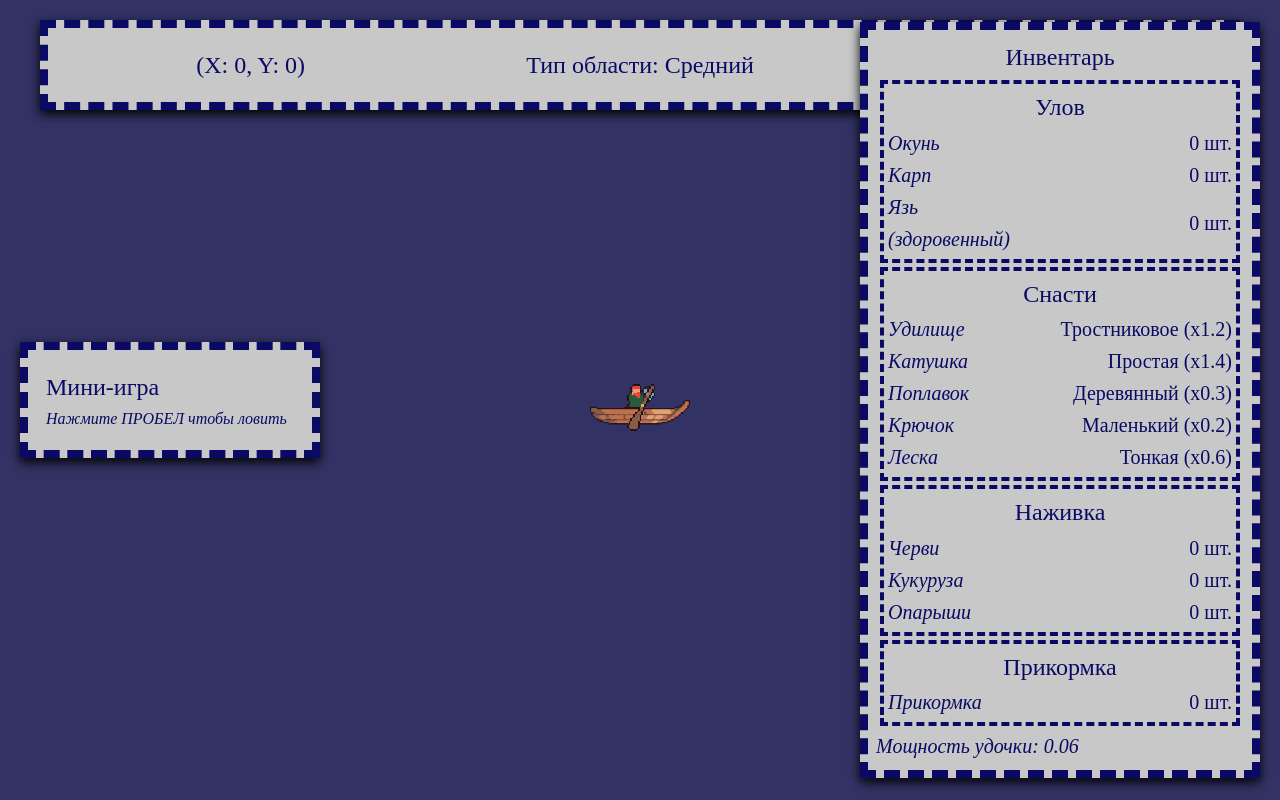
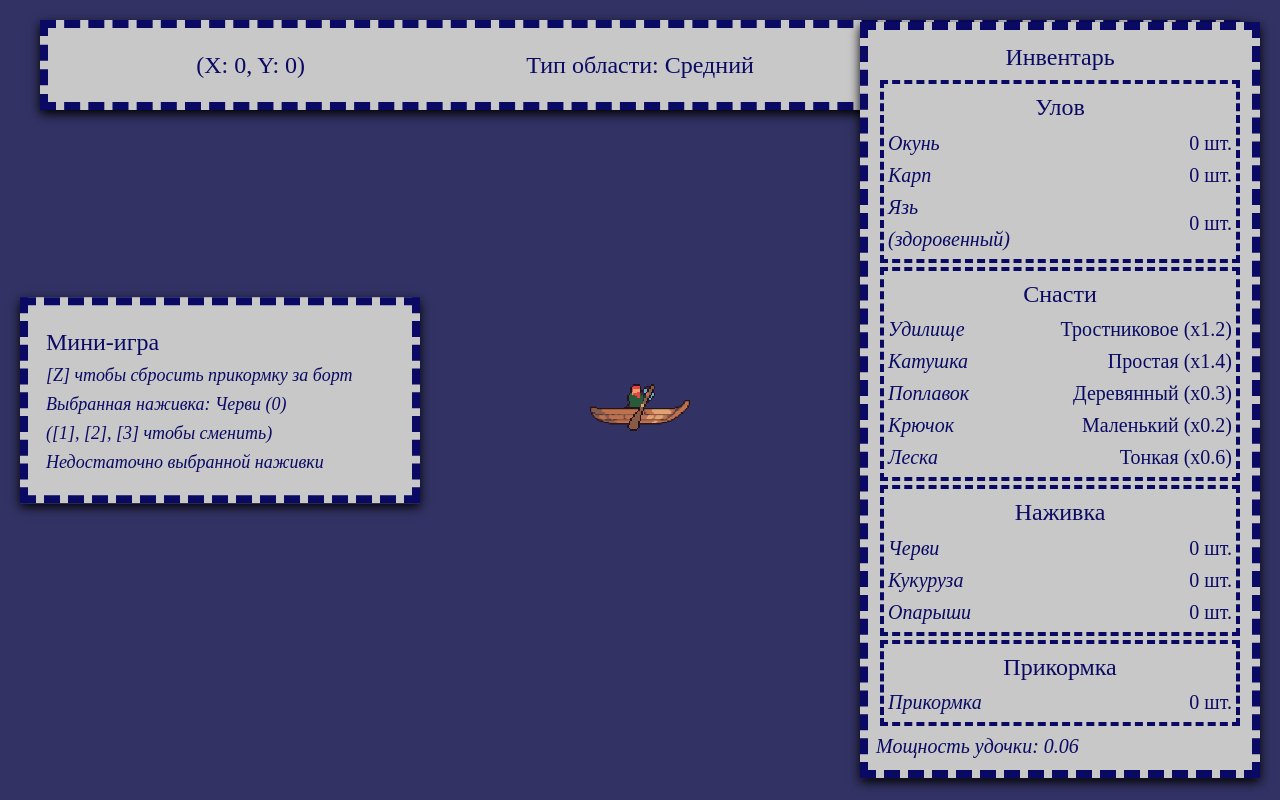
Before and after one commit to reznikovkg/vue-3-docker-compose, a Vue app in the folder vue/: page / in a window 1280 px wide. Built offline with nearby package versions, Linux system fonts and the light colour scheme; a web font is replaced by a local one.

Commit message:
Добавляет влияние характеристик удочки на ловлю, влияние выбранной приманки, меняет баланс

```diff
--- a/vue/src/components/MiniGame.vue
+++ b/vue/src/components/MiniGame.vue
@@ -9,8 +9,14 @@
       <div class="minigame__bar__target"></div>
     </div>
 
-    <span class="minigame__invite" v-if="!fishing">Нажмите ПРОБЕЛ чтобы ловить</span>
-    <span class="minigame__invite" v-if="!active && fishing">Ждем клёва...</span>
+    <div class="minigame__info" v-if="!fishing">
+      <span class="minigame__label">[Z] чтобы сбросить прикормку за борт</span><br>
+      <span class="minigame__label">Выбранная наживка: {{ activeBaitText }} ({{ baitCount }})<br> ([1], [2], [3] чтобы сменить)</span><br>
+      <span class="minigame__label" v-if="baitCount > 0">Нажмите [ПРОБЕЛ] чтобы ловить</span>
+      <span class="minigame__label" v-else>Недостаточно выбранной наживки</span>
+    </div>
+
+    <span class="minigame__label" v-if="!active && fishing">Ждем клёва...</span>
   </div>
 </template>
 
@@ -29,33 +35,65 @@ const direction = ref(1)
 
 const intervalID = ref(null)
 
-const speed = 0.8
+const targetStart = 45
+const targetEnd = 55
 
-const targetStart = 40
-const targetEnd = 60
+const activeBait = computed(() => store.getters['game/getActiveBait'])
+
+const baits = computed(() => store.getters['game/getBaits'])
+
+const zone = computed(() => store.getters['game/getCurrentZone'])
+
+const baitsNames = {
+  worms: 'Черви',
+  corn: 'Кукуруза',
+  maggots: 'Опарыши'
+}
+
+const baitDifficulty = {
+  worms: 1,
+  corn: 5,
+  maggots: 10
+}
+
+const power = computed(() => store.getters['game/getPower'])
+const speed = computed(() => { return 1.0 / (1 + Math.log(power.value / 0.05)) * baitDifficulty[activeBait.value] })
+
+const activeBaitText = computed(() => baitsNames[activeBait.value])
+const baitCount = computed(() => baits.value[activeBait.value])
+
+const handleNum = (e) => {
+  if (fishing.value) return
+  if (e.code === 'Digit1') {
+    store.dispatch('game/setActiveBait', 'worms')
+  } else if (e.code === 'Digit2') {
+    store.dispatch('game/setActiveBait', 'corn')
+  } else if (e.code === 'Digit3') {
+    store.dispatch('game/setActiveBait', 'maggots')
+  }
+}
 
 const handleSpace = (e) => {
   if (e.key !== ' ') return
 
-  const zone = computed(() => store.getters['game/getCurrentZone'])
-
   if (!active.value) {
-    startMiniGame(zone.value)
-    return
+    if (baitCount.value > 0) {
+      startMiniGame(zone.value)
+      return
+    }
   } else {
     const success = barPosition.value >= targetStart && barPosition.value <= targetEnd
     if (success) {
-      let randomVal = Math.floor(Math.random() * 100)
-
-      let fishType = 'common'
-      if (randomVal >= 75 && randomVal < 95) fishType = 'rare'
-      else if (randomVal >= 95) fishType = 'legendary'
-
-      console.log(randomVal)
+      const baitToFish = {
+        worms: 'common',
+        corn: 'rare',
+        maggots: 'legendary'
+      }
 
       store.dispatch('game/removeZone')
-      store.dispatch('game/addFish', fishType)
+      store.dispatch('game/addFish', baitToFish[activeBait.value])
     }
+    store.dispatch('game/useBait', activeBait.value)
     stopMiniGame()
   }
 }
@@ -72,7 +110,7 @@ const startMiniGame = (zone) => {
   }, delay)
 
   intervalID.value = setInterval(() => {
-    barPosition.value += direction.value * speed
+    barPosition.value += direction.value * speed.value
     if (barPosition.value >= 90) direction.value = -1
     if (barPosition.value <= 0) direction.value = 1
   }, 10)
@@ -86,10 +124,12 @@ const stopMiniGame = () => {
 
 onMounted(() => {
   window.addEventListener('keydown', handleSpace)
+  window.addEventListener('keydown', handleNum)
 })
 
 onUnmounted(() => {
   window.removeEventListener('keydown', handleSpace)
+  window.removeEventListener('keydown', handleNum)
   clearInterval(intervalID.value)
 })
 </script>
@@ -101,7 +141,7 @@ onUnmounted(() => {
   transform: translateY(-50%);
   z-index: 3;
 
-  width: 300px;
+  width: 400px;
 
   padding: 18px;
   background-color: rgb(200, 200, 200);
@@ -115,9 +155,9 @@ onUnmounted(() => {
     font-style: bold;
   }
 
-  &__invite {
+  &__label {
     color: rgb(10, 10, 100);
-    font-size: 16px;
+    font-size: 18px;
     font-style: italic;
   }
 
@@ -130,7 +170,7 @@ onUnmounted(() => {
 
     &__bar {
       position: absolute;
-      width: 10%;
+      width: 5%;
       height: 100%;
       background-color: rgb(10, 10, 100);
 
@@ -145,7 +185,7 @@ onUnmounted(() => {
       left: 50%;
       transform: translateX(-50%);
 
-      width: 20%;
+      width: 10%;
       height: 100%;
 
       background-color: rgb(100, 10, 10);
--- a/vue/src/store/game/index.js
+++ b/vue/src/store/game/index.js
@@ -15,7 +15,9 @@ const MUTATIONS = {
   CHANGE_BALANCE: 'CHANGE_BALANCE',
   BUY_BAIT: 'BUY_BAIT',
   USE_TACKLE: 'USE_TACKLE',
-  USE_GROUNDBAIT: 'USE_GROUNDBAIT'
+  USE_GROUNDBAIT: 'USE_GROUNDBAIT',
+  USE_BAIT: 'USE_BAIT',
+  SET_ACTIVE_BAIT: 'SET_ACTIVE_BAIT'
 }
 
 const defaultState = {
@@ -51,6 +53,7 @@ const defaultState = {
     maggots: 0,
     groundbait: 0
   },
+  activeBait: 'worms',
   isFishing: false,
   zones: [],
   islands: [{ x: 500, y: 500 }, { x: -1500, y: -500 }, { x: 2500, y: -750 }, { x: -100, y: 1750 }]
@@ -69,6 +72,7 @@ export default {
     getTackles: (state) => state.tackles,
     getTacklesOwned: (state) => state.tacklesOwned,
     getBaits: (state) => state.baits,
+    getActiveBait: (state) => state.activeBait,
     getPower: (state, getters, rootState) => {
       const t = state.tackles
       const list = rootState.game.tacklesList
@@ -204,6 +208,14 @@ export default {
       }
 
       state.baits.groundbait--
+    },
+    [MUTATIONS.USE_BAIT]: (state) => {
+      if (state.baits[state.activeBait] > 0) {
+        state.baits[state.activeBait]--
+      }
+    },
+    [MUTATIONS.SET_ACTIVE_BAIT]: (state, bait) => {
+      state.activeBait = bait
     }
   },
   actions: {
@@ -311,6 +323,14 @@ export default {
 
       store.commit('USE_GROUNDBAIT')
       store.dispatch('save')
+    },
+    setActiveBait: (store, bait) => {
+      store.commit('SET_ACTIVE_BAIT', bait)
+      store.dispatch('save')
+    },
+    useBait: (store, bait) => {
+      store.commit('USE_BAIT', bait)
+      store.dispatch('save')
     }
   },
   modules: {
--- a/vue/src/store/game/tacklesList.js
+++ b/vue/src/store/game/tacklesList.js
@@ -4,28 +4,28 @@ export default {
     return {
       rods: [
         { id: 0, name: 'Тростниковое', price: 0, power: 1.2 },
-        { id: 1, name: 'Деревянное', price: 120, power: 2.0 },
-        { id: 2, name: 'Карбоновое', price: 800, power: 5.0 }
+        { id: 1, name: 'Деревянное', price: 240, power: 2.0 },
+        { id: 2, name: 'Карбоновое', price: 8000, power: 5.0 }
       ],
       reels: [
         { id: 0, name: 'Простая', price: 0, power: 1.4 },
-        { id: 1, name: 'Улучшенная', price: 200, power: 4.0 },
-        { id: 2, name: 'Профессиональная', price: 1200, power: 7.0 }
+        { id: 1, name: 'Улучшенная', price: 400, power: 4.0 },
+        { id: 2, name: 'Профессиональная', price: 12000, power: 7.0 }
       ],
       bobbers: [
         { id: 0, name: 'Деревянный', price: 0, power: 0.3 },
-        { id: 1, name: 'Пластикоый', price: 150, power: 2.5 },
-        { id: 2, name: 'Пробковый', price: 600, power: 6.0 },
+        { id: 1, name: 'Пластикоый', price: 300, power: 2.5 },
+        { id: 2, name: 'Пробковый', price: 6000, power: 6.0 },
       ],
       hooks: [
         { id: 0, name: 'Маленький', price: 0, power: 0.2 },
-        { id: 1, name: 'Средний', price: 80, power: 1.0 },
-        { id: 2, name: 'Большой', price: 300, power: 3.0 },
+        { id: 1, name: 'Средний', price: 160, power: 1.0 },
+        { id: 2, name: 'Большой', price: 3000, power: 3.0 },
       ],
       lines: [
         { id: 0, name: 'Тонкая', price: 0, power: 0.6 },
-        { id: 1, name: 'Обычная', price: 180, power: 3.0 },
-        { id: 2, name: 'Прочная', price: 500, power: 5.0 },
+        { id: 1, name: 'Обычная', price: 340, power: 3.0 },
+        { id: 2, name: 'Прочная', price: 5000, power: 5.0 },
       ]
     }
   },
```
